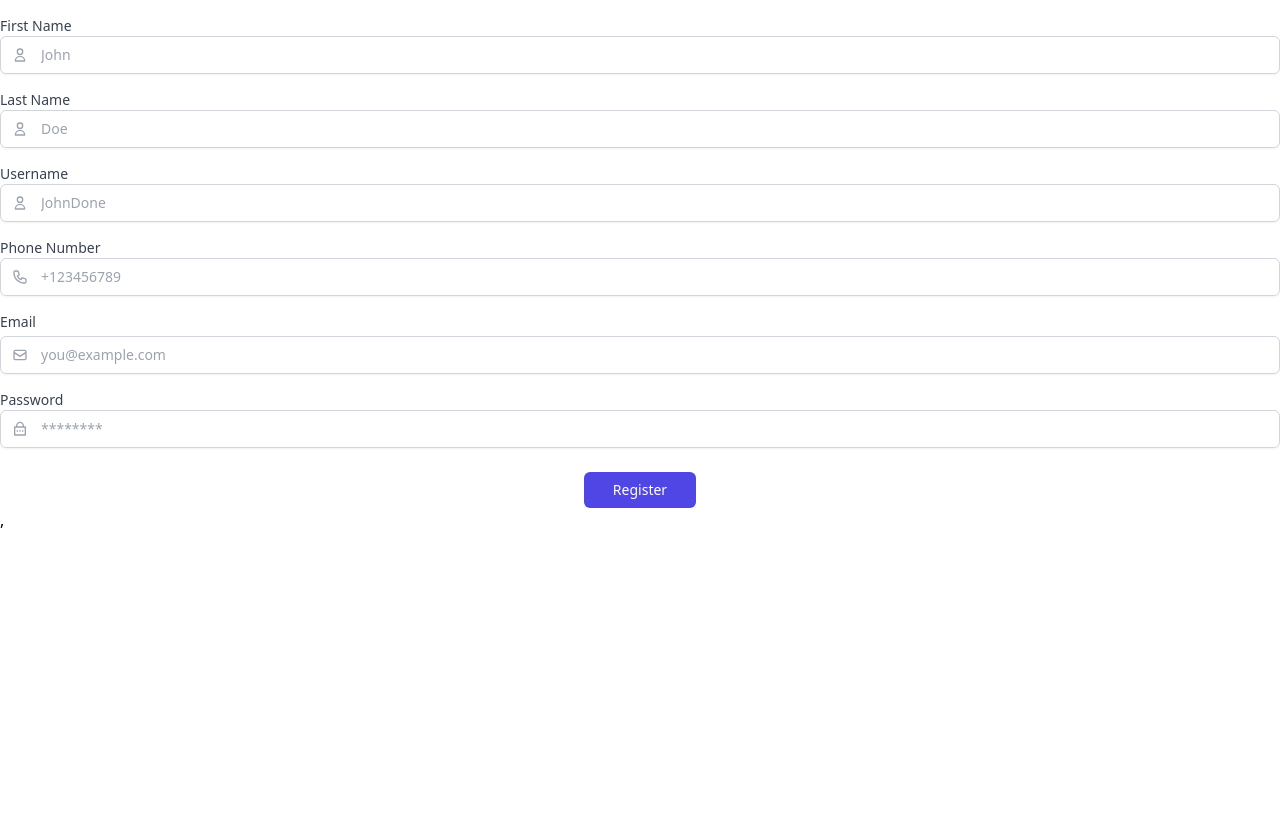
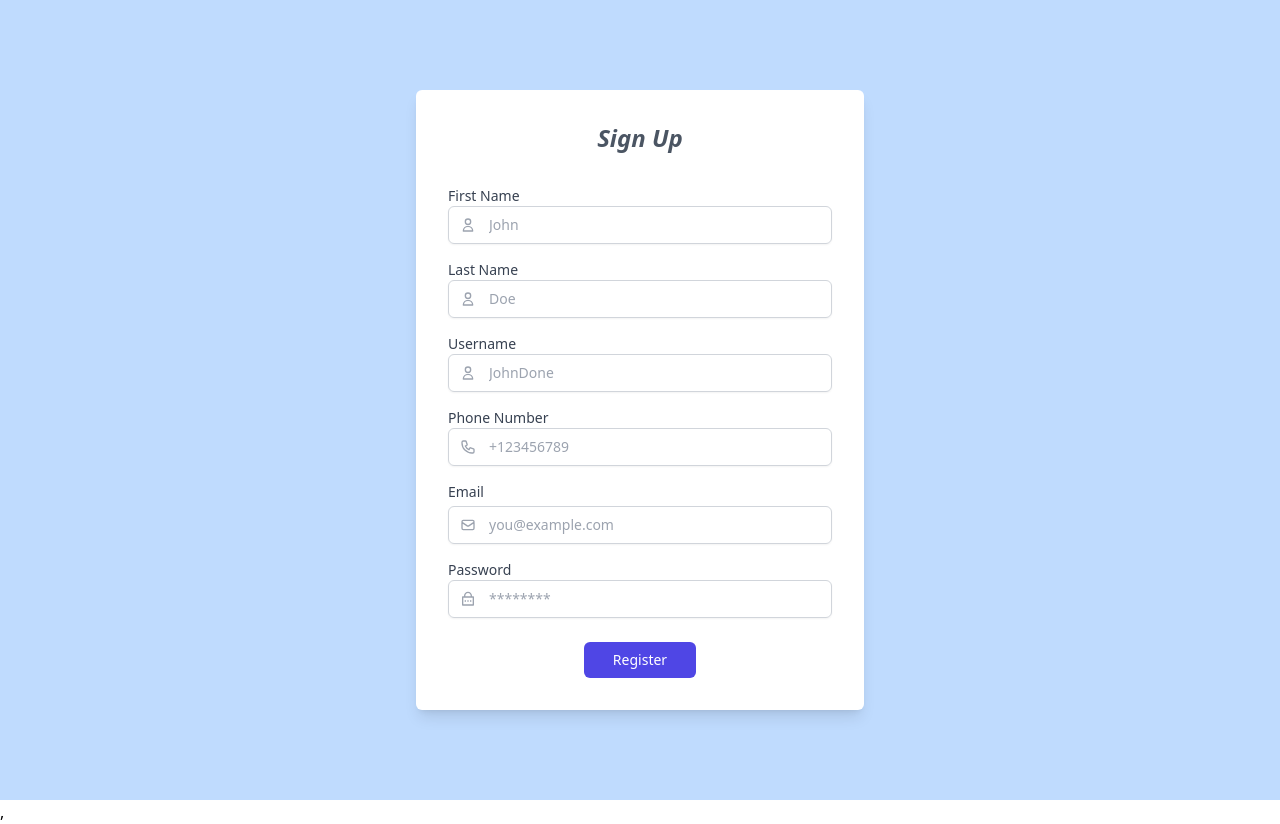
Before and after one commit to caglaaratli/YorumVarProject, a React (Vite) app in the folder frontend/: page /register in a window 1280 px wide. Before the commit the page ends 800 px from the top, so only its background shows below. Built offline with nearby package versions, Linux system fonts and the light colour scheme.

Commit message:
The message is set to be displayed for 2 seconds.

```diff
--- a/frontend/src/pages/SignupPage.jsx
+++ b/frontend/src/pages/SignupPage.jsx
@@ -33,11 +33,19 @@ function SignUp() {
       }, 2000);
     }
   };
-
   return (
-    <div>
-      {message && <div className="message">{message}</div>}
-      <SignUpForm handleRegistration={handleRegistration} />
+    <div className="flex items-center justify-center min-h-screen bg-blue-200">
+      <div className="w-full max-w-md p-8 space-y-8 bg-white rounded-md shadow-lg">
+        <h1 className="text-2xl font-bold text-center italic text-gray-600">
+          Sign Up
+        </h1>
+        {message && (
+          <div className="text-center p-3 mb-2 bg-green-100 border border-green-400 text-green-700">
+            {message}
+          </div>
+        )}
+        <SignUpForm onSubmit={handleRegistration} setMessage={setMessage} />
+      </div>
     </div>
   );
 }
```
